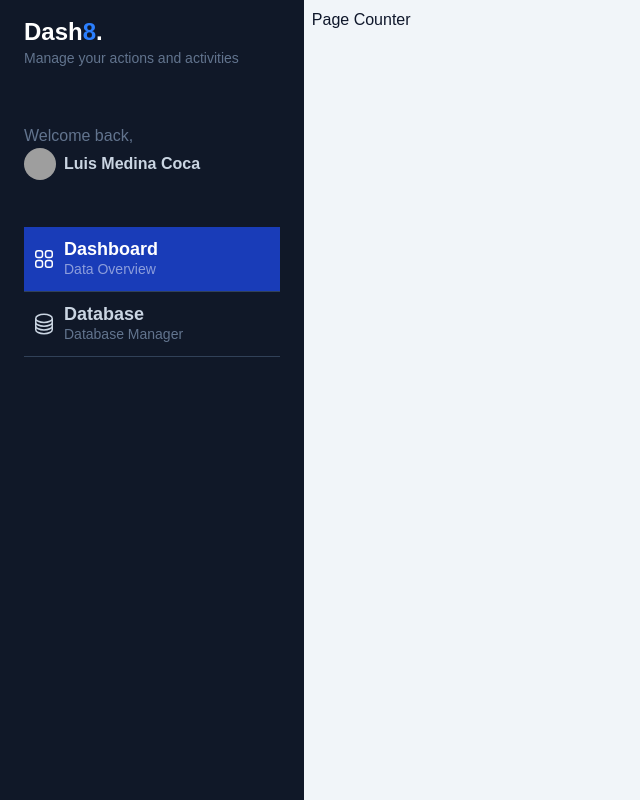
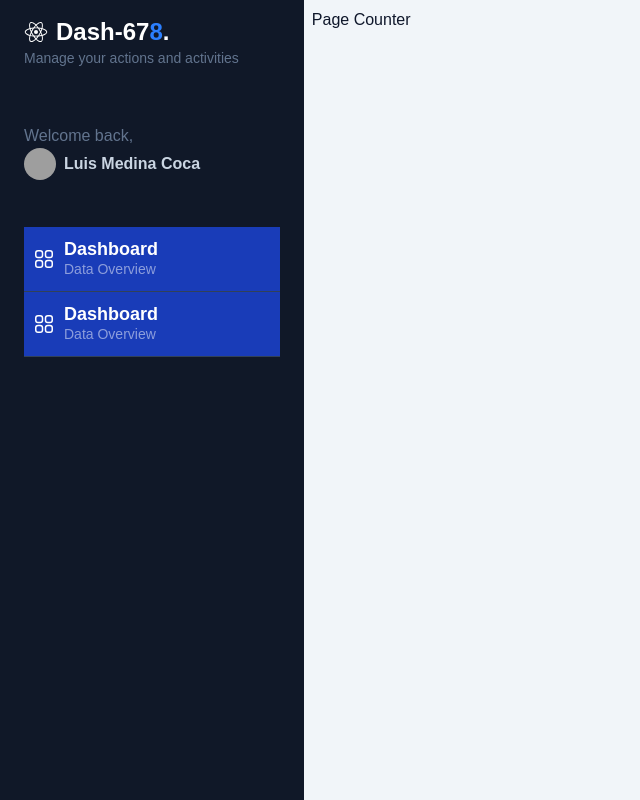
Before and after one commit to luismedinacoca/02-my-dashboard, a Next.js app: page /dashboard/counter in a window 1280 px wide. Shown: the whole page, without its empty margins (0-640 px from the left). Built offline with nearby package versions, Linux system fonts and the light colour scheme; grey boxes are pictures that could not be loaded.

Commit message:
section04-lecture041: Icons and active route

```diff
--- a/package.json
+++ b/package.json
@@ -11,7 +11,8 @@
   "dependencies": {
     "next": "16.0.4",
     "react": "19.2.0",
-    "react-dom": "19.2.0"
+    "react-dom": "19.2.0",
+    "react-icons": "^5.5.0"
   },
   "devDependencies": {
     "@tailwindcss/postcss": "^4",
--- a/src/app/components/Sidebar.tsx
+++ b/src/app/components/Sidebar.tsx
@@ -1,4 +1,21 @@
 import Image from "next/image";
+import { IoBrowsersOutline, IoCalculator, IoLogoReact } from "react-icons/io5";
+import SidebarMenuItem from "./SidebarMenuItem";
+
+const menuItems = [
+  {
+    path: "/dashboard/main",
+    icon: <IoBrowsersOutline size={40} />,
+    title: "Dashboard",
+    subTitle: "Visualization",
+  },
+  {
+    path: "/dashboard/counter",
+    icon: <IoCalculator size={40} />,
+    title: "Counter",
+    subTitle: "Counter Client Side",
+  },
+];
 
 export const Sidebar = () => {
   return (
@@ -8,8 +25,10 @@
       className="bg-gray-900 min-h-screen z-10 text-slate-300 w-64 left-0 h-screen overflow-y-scroll"
     >
       <div id="logo" className="my-4 px-6">
-        <h1 className="text-lg md:text-2xl font-bold text-white">
-          Dash<span className="text-blue-500">8</span>.
+        <h1 className="flex items-center text-lg md:text-2xl font-bold text-white">
+          <IoLogoReact className="mr-2" />
+          <span>Dash-67</span>
+          <span className="text-blue-500">8</span>.
         </h1>
         <p className="text-slate-500 text-sm">Manage your actions and activities</p>
       </div>
@@ -29,57 +48,9 @@
         </a>
       </div>
       <div id="nav" className="w-full px-6">
-        <a
-          href="#"
-          className="w-full px-2 inline-flex space-x-2 items-center border-b border-slate-700 py-3 bg-blue-800 hover:bg-white/5 transition ease-linear duration-150"
-        >
-          <div>
-            <svg
-              xmlns="http://www.w3.org/2000/svg"
-              fill="none"
-              viewBox="0 0 24 24"
-              strokeWidth="1.5"
-              stroke="currentColor"
-              className="w-6 h-6 text-white"
-            >
-              <path
-                strokeLinecap="round"
-                strokeLinejoin="round"
-                d="M3.75 6A2.25 2.25 0 016 3.75h2.25A2.25 2.25 0 0110.5 6v2.25a2.25 2.25 0 01-2.25 2.25H6a2.25 2.25 0 01-2.25-2.25V6zM3.75 15.75A2.25 2.25 0 016 13.5h2.25a2.25 2.25 0 012.25 2.25V18a2.25 2.25 0 01-2.25 2.25H6A2.25 2.25 0 013.75 18v-2.25zM13.5 6a2.25 2.25 0 012.25-2.25H18A2.25 2.25 0 0120.25 6v2.25A2.25 2.25 0 0118 10.5h-2.25a2.25 2.25 0 01-2.25-2.25V6zM13.5 15.75a2.25 2.25 0 012.25-2.25H18a2.25 2.25 0 012.25 2.25V18A2.25 2.25 0 0118 20.25h-2.25A2.25 2.25 0 0113.5 18v-2.25z"
-              />
-            </svg>
-          </div>
-          <div className="flex flex-col">
-            <span className="text-lg font-bold leading-5 text-white">Dashboard</span>
-            <span className="text-sm text-white/50 hidden md:block">Data Overview</span>
-          </div>
-        </a>
-
-        <a
-          href="#"
-          className="w-full px-2 inline-flex space-x-2 items-center border-b border-slate-700 py-3 hover:bg-white/5 transition ease-linear duration-150"
-        >
-          <div>
-            <svg
-              xmlns="http://www.w3.org/2000/svg"
-              fill="none"
-              viewBox="0 0 24 24"
-              strokeWidth="1.5"
-              stroke="currentColor"
-              className="w-6 h-6"
-            >
-              <path
-                strokeLinecap="round"
-                strokeLinejoin="round"
-                d="M20.25 6.375c0 2.278-3.694 4.125-8.25 4.125S3.75 8.653 3.75 6.375m16.5 0c0-2.278-3.694-4.125-8.25-4.125S3.75 4.097 3.75 6.375m16.5 0v11.25c0 2.278-3.694 4.125-8.25 4.125s-8.25-1.847-8.25-4.125V6.375m16.5 0v3.75m-16.5-3.75v3.75m16.5 0v3.75C20.25 16.153 16.556 18 12 18s-8.25-1.847-8.25-4.125v-3.75m16.5 0c0 2.278-3.694 4.125-8.25 4.125s-8.25-1.847-8.25-4.125"
-              />
-            </svg>
-          </div>
-          <div className="flex flex-col">
-            <span className="text-lg text-slate-300 font-bold leading-5">Database</span>
-            <span className="text-sm text-slate-500 hidden md:block">Database Manager</span>
-          </div>
-        </a>
+        {menuItems.map((item) => (
+          <SidebarMenuItem key={item.path} {...item} />
+        ))}
       </div>
     </div>
   );
--- /dev/null
+++ b/src/app/components/SidebarMenuItem.tsx
@@ -0,0 +1,40 @@
+import { JSX } from "react";
+
+interface Props {
+  path: string;
+  icon: JSX.Element;
+  title: string;
+  subTitle: string;
+}
+
+const SidebarMenuItem = ({ path, icon, title, subTitle }: Props) => {
+  return (
+    <a
+      href="#"
+      className="w-full px-2 inline-flex space-x-2 items-center border-b border-slate-700 py-3 bg-blue-800 hover:bg-white/5 transition ease-linear duration-150"
+    >
+      <div>
+        <svg
+          xmlns="http://www.w3.org/2000/svg"
+          fill="none"
+          viewBox="0 0 24 24"
+          strokeWidth="1.5"
+          stroke="currentColor"
+          className="w-6 h-6 text-white"
+        >
+          <path
+            strokeLinecap="round"
+            strokeLinejoin="round"
+            d="M3.75 6A2.25 2.25 0 016 3.75h2.25A2.25 2.25 0 0110.5 6v2.25a2.25 2.25 0 01-2.25 2.25H6a2.25 2.25 0 01-2.25-2.25V6zM3.75 15.75A2.25 2.25 0 016 13.5h2.25a2.25 2.25 0 012.25 2.25V18a2.25 2.25 0 01-2.25 2.25H6A2.25 2.25 0 013.75 18v-2.25zM13.5 6a2.25 2.25 0 012.25-2.25H18A2.25 2.25 0 0120.25 6v2.25A2.25 2.25 0 0118 10.5h-2.25a2.25 2.25 0 01-2.25-2.25V6zM13.5 15.75a2.25 2.25 0 012.25-2.25H18a2.25 2.25 0 012.25 2.25V18A2.25 2.25 0 0118 20.25h-2.25A2.25 2.25 0 0113.5 18v-2.25z"
+          />
+        </svg>
+      </div>
+      <div className="flex flex-col">
+        <span className="text-lg font-bold leading-5 text-white">Dashboard</span>
+        <span className="text-sm text-white/50 hidden md:block">Data Overview</span>
+      </div>
+    </a>
+  );
+};
+
+export default SidebarMenuItem;
--- /dev/null
+++ b/src/app/dashboard/main/page.tsx
@@ -0,0 +1,7 @@
+export default function MainPage() {
+  return (
+    <div>
+      <h1>Hello Main Page</h1>
+    </div>
+  );
+}
--- a/src/app/page.tsx
+++ b/src/app/page.tsx
@@ -1,5 +1,5 @@
 import { redirect } from "next/navigation";
 
 export default function HomePage() {
-  redirect("/dashboard/counter");
+  redirect("/dashboard/main");
 }
```
Also changed, not shown: 2 other files (tests, documents, lock files or other folders).
